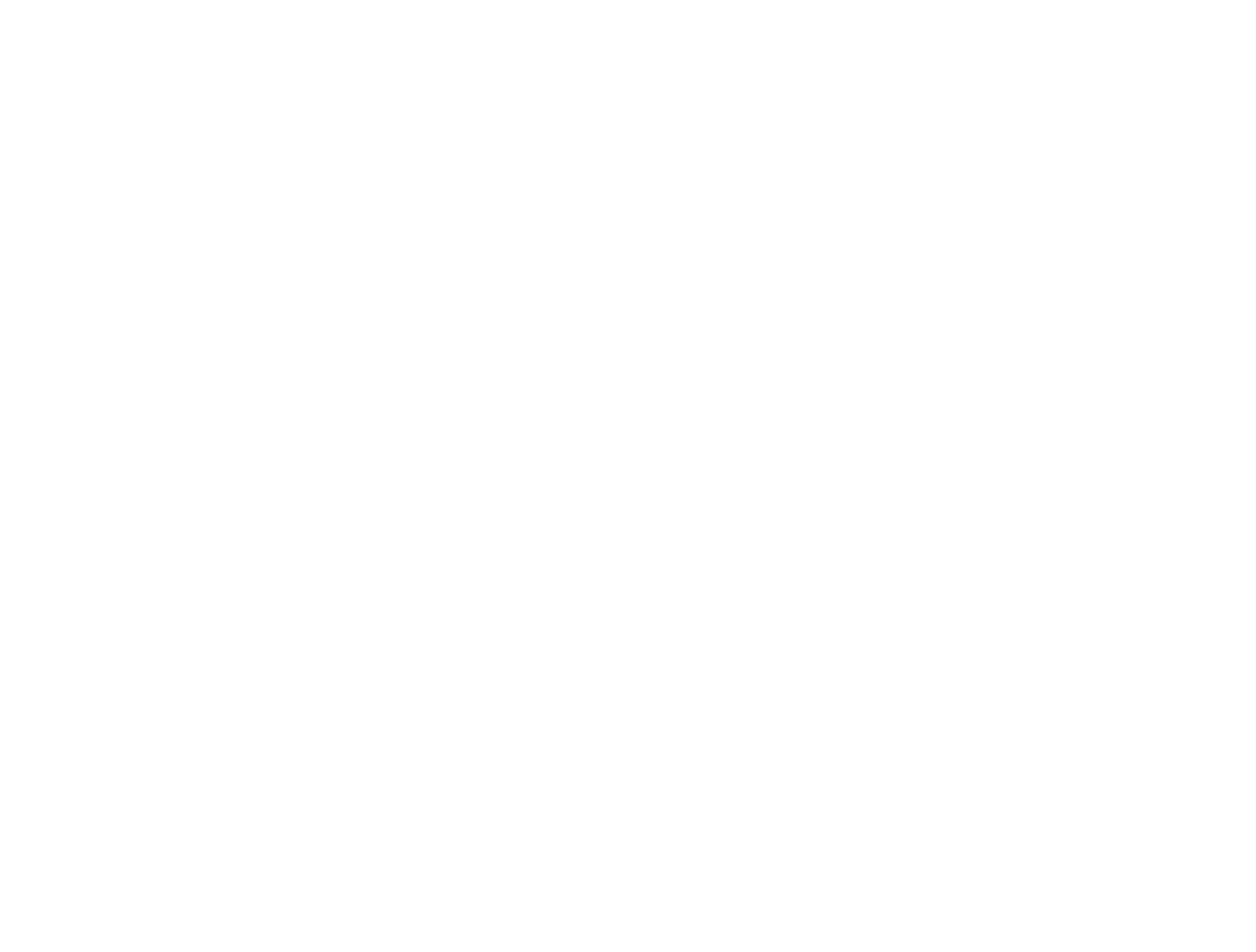
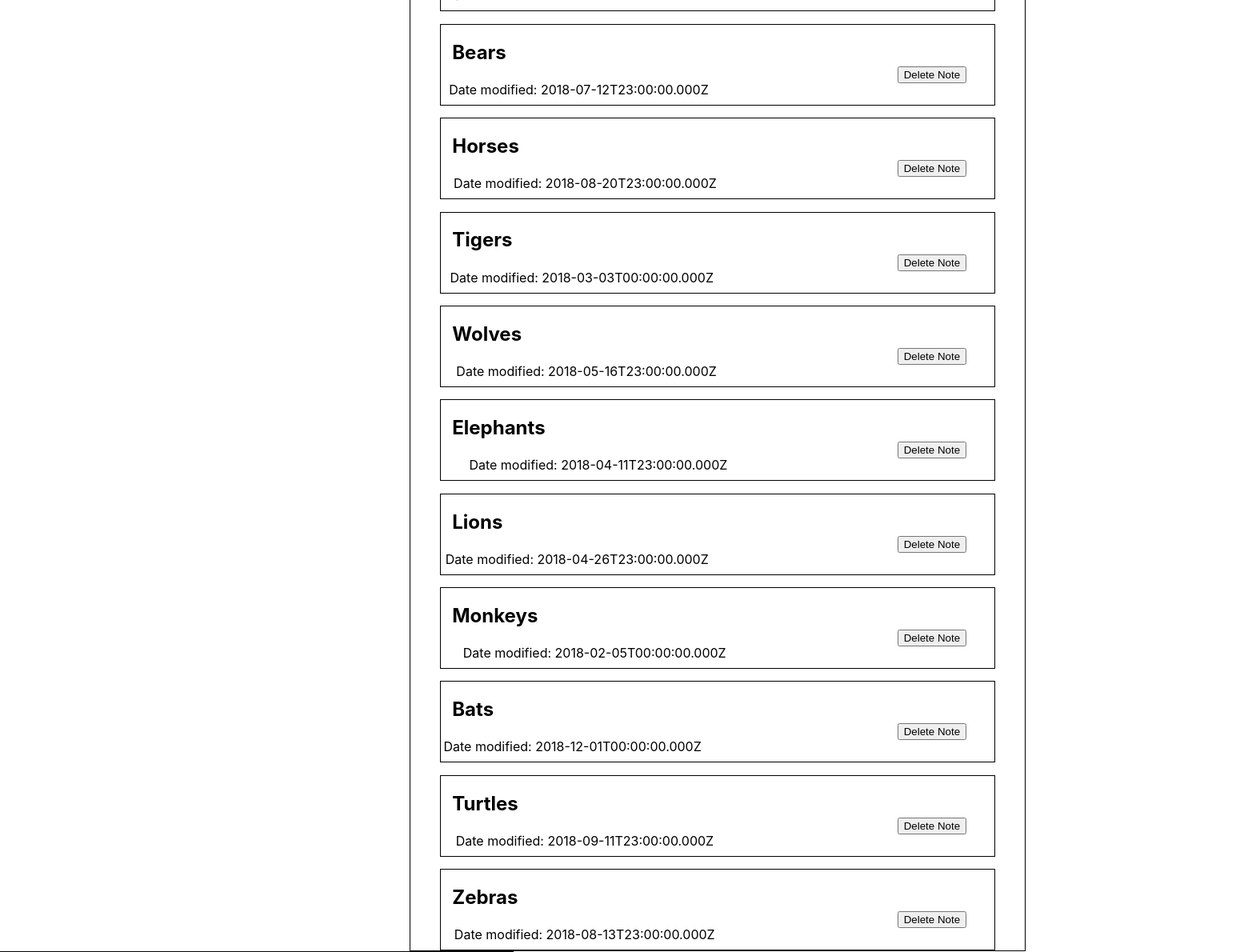
Before and after one commit to jakep5/noteful, a React (Create React App) app: page / in a window 1280 px wide. Shown: the part 607-1797 px from the top of the page at 80% size, 1570 px wide, since content can reach past the window. Before the commit the page ends 800 px from the top, so only its background shows below. Built offline with nearby package versions, Linux system fonts and the light colour scheme.

Commit message:
add main page styles

```diff
--- a/src/MainPage/MainPage.css
+++ b/src/MainPage/MainPage.css
@@ -6,17 +6,61 @@
     justify-content: center;
 }
 
+section.mainPage {
+    height: 100%;
+    width: 100%;
+}
+
 h1.title {
     font-size: 50px;
     margin-top: 2%;
 }
 
+h2.noteName {
+    float: left;
+    position: relative;
+    left: 2%;
+}
+
+p.modified {
+    position: relative;
+    top: 55%;
+    right: 30%;
+}
+
+button.deleteButton {
+    float: right;
+    right: 5%;
+    position: relative;
+}
+
 div.notesHolder {
     display: block;
+    text-align: center;
     height: 100%;
-    width: 800px;
+    width: 60%;
     position: relative;
     overflow: auto;
-    left: 60%;
+    left: 40%;
     border: 1px solid black;
+    border-top: 0px;
 }
+div.foldersHolder{
+    display: block;
+    text-align: center;
+    height: 100%;
+    width: 50%;
+    position: relative;
+    overflow: auto;
+    border: 1px solid black;
+    border-top: 0px;
+}
+
+
+div.noteHolder {
+    display: inline-block;
+    height: 100px;
+    width: 90%;
+    border: 1px solid black;
+    margin-top: 2%;
+}
--- a/src/MainPage/MainPage.js
+++ b/src/MainPage/MainPage.js
@@ -2,11 +2,9 @@
 import './MainPage.css';
 import notesList from '../store';
 
-const notesArray = Array.from(notesList)
 
 export default class MainPage extends Component {
     render() {
-        console.log(notesArray)
         return (
             <div>
                 <header className="appTitle">
@@ -15,14 +13,15 @@
                 <main>
                     <section className="mainPage">
                         <div className="notesHolder">
-                            {notesArray.map(note =>
+                            {notesList.notes.map(note =>
                                 <div className="noteHolder">
-                                    <h2>{note.notes.name}</h2>
-                                    <p>Date modified: {note.notes.modified}</p>
-                                    <button>Delete Note</button>
+                                    <h2 className="noteName">{note.name}</h2>
+                                    <p className="modified">Date modified: {note.modified}</p>
+                                    <button className="deleteButton">Delete Note</button>
                                 </div>
                             )}
                         </div>
+                        <div className="foldersHolder"></div>
                     </section>
                 </main>
             </div>
```
